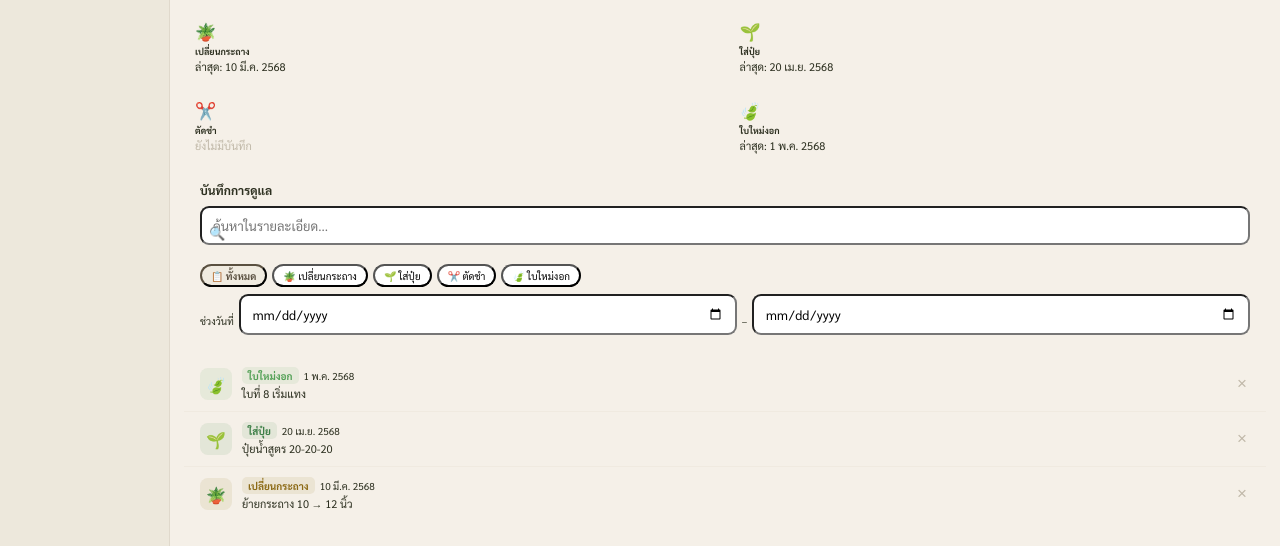
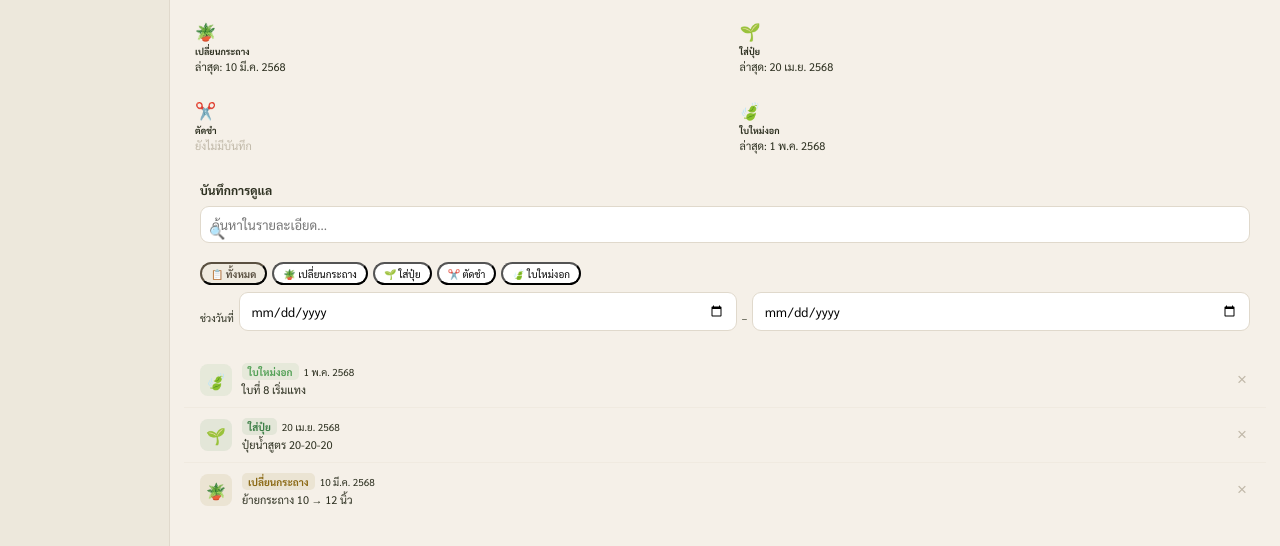
Before and after one commit to frongflip-maker/Tree, a plain HTML site: page index.html in a window 1280 px wide. Shown: the part 156-702 px from the top of the page. Drawn offline with Linux system fonts and the light colour scheme.

Commit message:
Update index.html

```diff
--- a/index.html
+++ b/index.html
@@ -12,6 +12,7 @@
 <style>
 :root{--gd:#2D5016;--gm:#3A7D44;--gl:#52A055;--gp:#E8F5E1;--bg:#F5F0E8;--card:#fff;--side:#EDE8DC;--bd:#E0D9CC;--tx:#2D3020;--txm:#5A5040;--txq:#9A8A70;}
 *{box-sizing:border-box;margin:0;padding:0;-webkit-tap-highlight-color:transparent;}
+input[type=text],input[type=date],input[type=number]{-webkit-appearance:none;appearance:none;border:1px solid #E0D9CC !important;border-radius:9px;}
 body{font-family:'Sarabun',sans-serif;background:var(--bg);color:var(--tx);height:100dvh;display:flex;flex-direction:column;overflow:hidden;}
 .header{background:linear-gradient(135deg,var(--gd) 0%,var(--gm) 60%,var(--gl) 100%);padding:calc(12px + env(safe-area-inset-top)) 14px 10px;display:flex;align-items:center;gap:8px;flex-shrink:0;position:relative;overflow:hidden;}
 .header::before{content:'';position:absolute;top:-20px;right:-10px;width:100px;height:100px;border-radius:50%;background:rgba(255,255,255,0.06);}
@@ -129,7 +130,8 @@ body{font-family:'Sarabun',sans-serif;background:var(--bg);color:var(--tx);heigh
 .modaltitle{font-size:15px;font-weight:700;}
 .closebtn{background:none;border:none;font-size:21px;cursor:pointer;color:var(–txq);}
 .mlabel{display:block;font-size:10px;font-weight:700;color:var(–txq);margin-bottom:5px;letter-spacing:0.5px;}
-input[type=text],input[type=date],input[type=number]{width:100%;padding:9px 11px;border-radius:9px;border:1px solid var(–bd);font-size:13px;background:#fff;color:var(–tx);margin-bottom:12px;font-family:inherit;outline:none;}
+input[type=text],input[type=date],input[type=number]{width:100%;padding:9px 11px;border-radius:9px;border:1px solid var(–bd) !important;-webkit-appearance:none;appearance:none;font-size:13px;background:#fff;color:var(–tx);margin-bottom:12px;font-family:inherit;outline:none;}
+input:focus{border-color:var(–gm) !important;}
 input:focus{border-color:var(–gm);}
 .photoarea{border:2px dashed var(–bd);border-radius:11px;padding:12px;text-align:center;cursor:pointer;margin-bottom:12px;color:var(–txq);font-size:12px;position:relative;transition:border-color 0.2s;}
 .photoarea:hover{border-color:var(–gm);}
```
